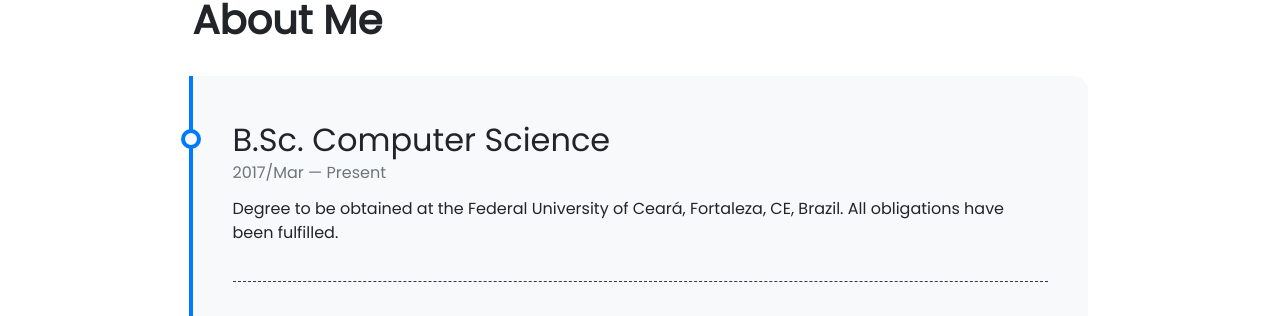
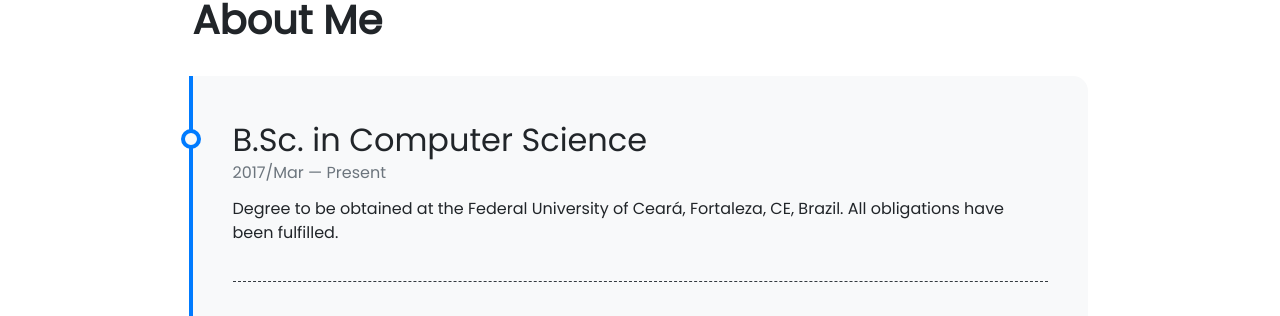
Before and after one commit to helioRocha/heliorocha.github.io, a Jekyll site: the page built from pages/about.md, in a window 1280 px wide. Shown: the part 158-474 px from the top of the page. Built offline with Jekyll 4.4.1, drawn with Linux system fonts in a browser that asks for light colours; nearby versions of some CDN libraries.

```diff
--- a/_data/timeline.yml
+++ b/_data/timeline.yml
@@ -1,4 +1,4 @@
-- title: B.Sc. Computer Science
+- title: B.Sc. in Computer Science
   from: 2017/Mar
   to: Present
   description: Degree to be obtained at the Federal University of Ceará, Fortaleza, CE, Brazil.
```
